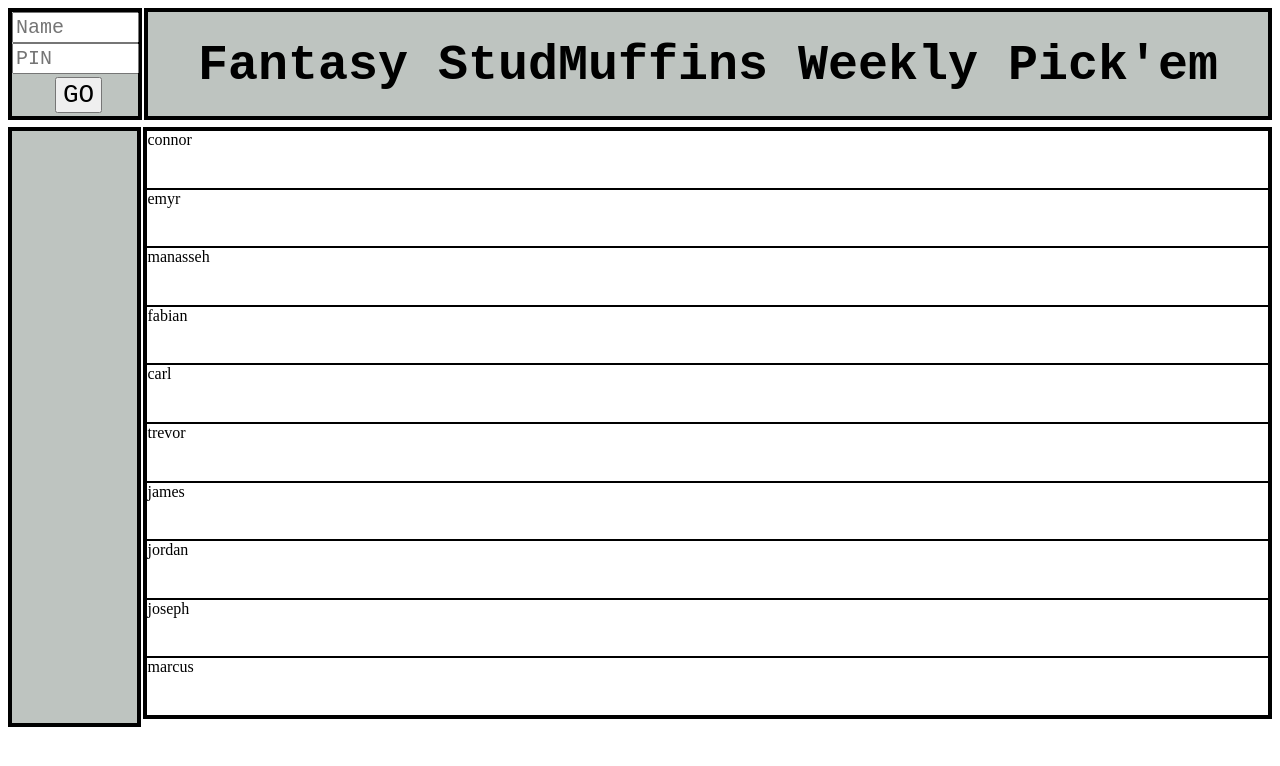
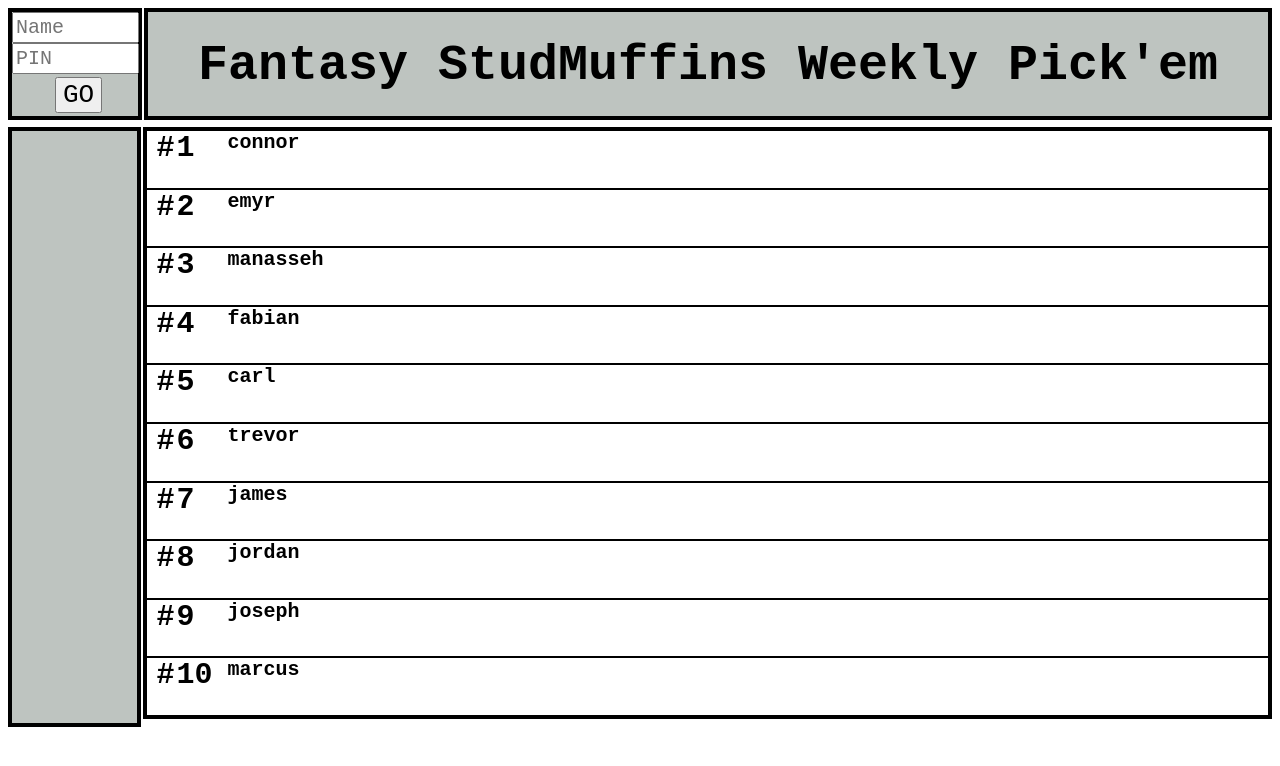
Before and after one commit to connorhoman/Pickem, a React app: page / in a window 1280 px wide. Shown: the top 766 px of the page. Built offline with nearby package versions, Linux system fonts and the light colour scheme; the HTML template or start-up script is replaced by a standard one.

Commit message:
Rendering array of player rows with position and name.  Need to change to fit data shape once the back-end has been constructed.

```diff
--- a/react-client/src/components/history/history.jsx
+++ b/react-client/src/components/history/history.jsx
@@ -29,7 +29,7 @@ class History extends React.Component {
     render () {
       return (
         <Box>
-          {this.state.standings.map(playerRow => <PlayerRow props={playerRow} key={playerRow}>{playerRow}</PlayerRow>)}
+          {this.state.standings.map((playerRow, i) => <PlayerRow data={playerRow} key={i} standing={(i + 1)}>{playerRow}</PlayerRow>)}
         </Box>
       );
     }
--- a/react-client/src/components/history/playerRow.jsx
+++ b/react-client/src/components/history/playerRow.jsx
@@ -4,6 +4,26 @@ import styled from 'styled-components';
 const Box = styled.div`
   border: 1px ridge black;
   height: 56.6px;
+`;
+const Position = styled.span`
+  font-family: 'Courier New', Courier, monospace;
+  font-size: 30px;
+  font-weight: 900;
+  position: absolute;
+  left: 30px;
+`;
+const Name = styled.span`
+  font-family: 'Courier New', Courier, monospace;
+  font-size: 20px;
+  font-weight: 600;
+  margin-left: 80px;
+`;
+const Pound = styled.span`
+  font-family: 'Courier New', Courier, monospace;
+  font-size: 30px;
+  font-weight: 900;
+  position: absolute;
+  left: 10px;
 `;
 
 class PlayerRow extends React.Component {
@@ -14,8 +34,19 @@ class PlayerRow extends React.Component {
     }
 
     render () {
+      console.log(this)
       return (
-        <Box>{this.props.props}</Box>
+        <Box>
+          <div>
+            <Pound>#</Pound>
+            <Position>
+              {this.props.standing}
+            </Position>
+            <Name>
+              {this.props.data}
+            </Name>
+          </div>
+        </Box>
       );
     }
 }
--- a/react-client/src/index.jsx
+++ b/react-client/src/index.jsx
@@ -33,6 +33,10 @@ class App extends React.Component {
     }
   }
 
+  componentDidMoun() {
+    // GET Request to NFL API
+  }
+
   logInUser(user) {
     this.setState({user: user});
   }
```
